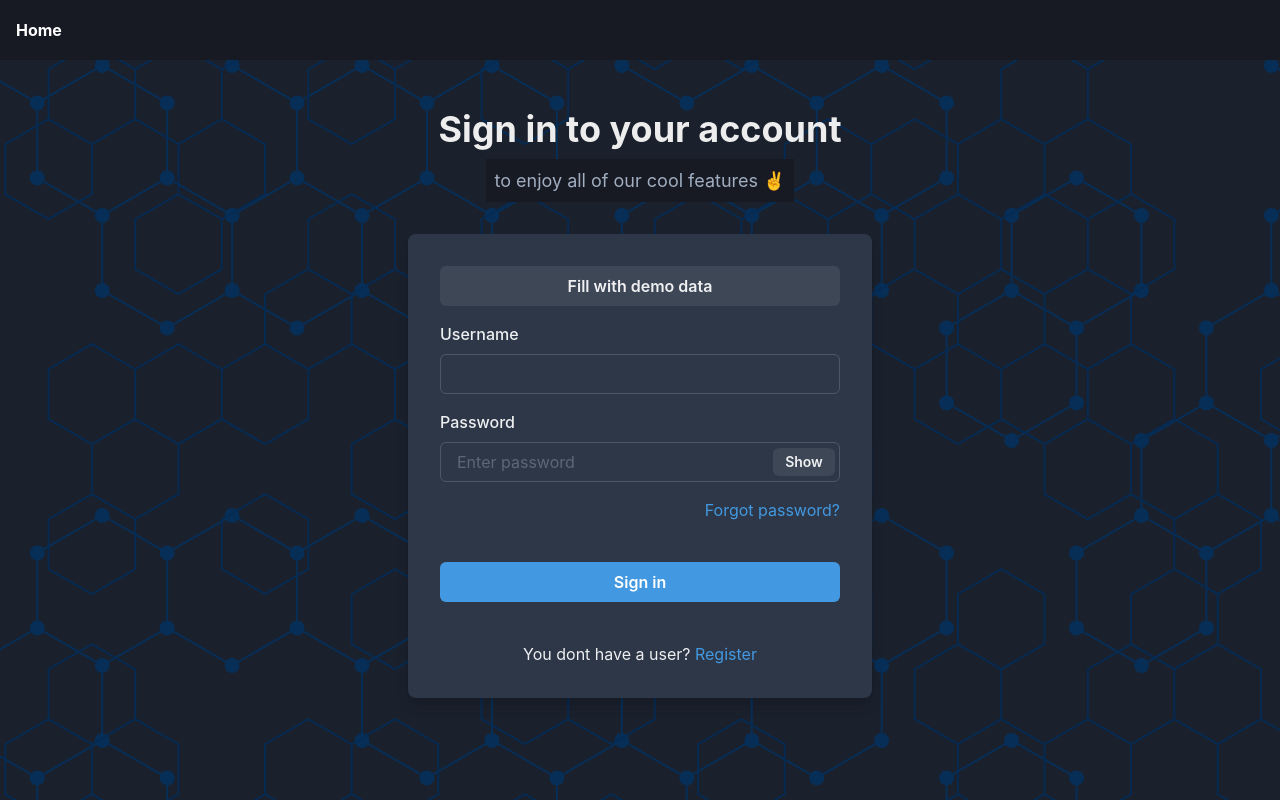
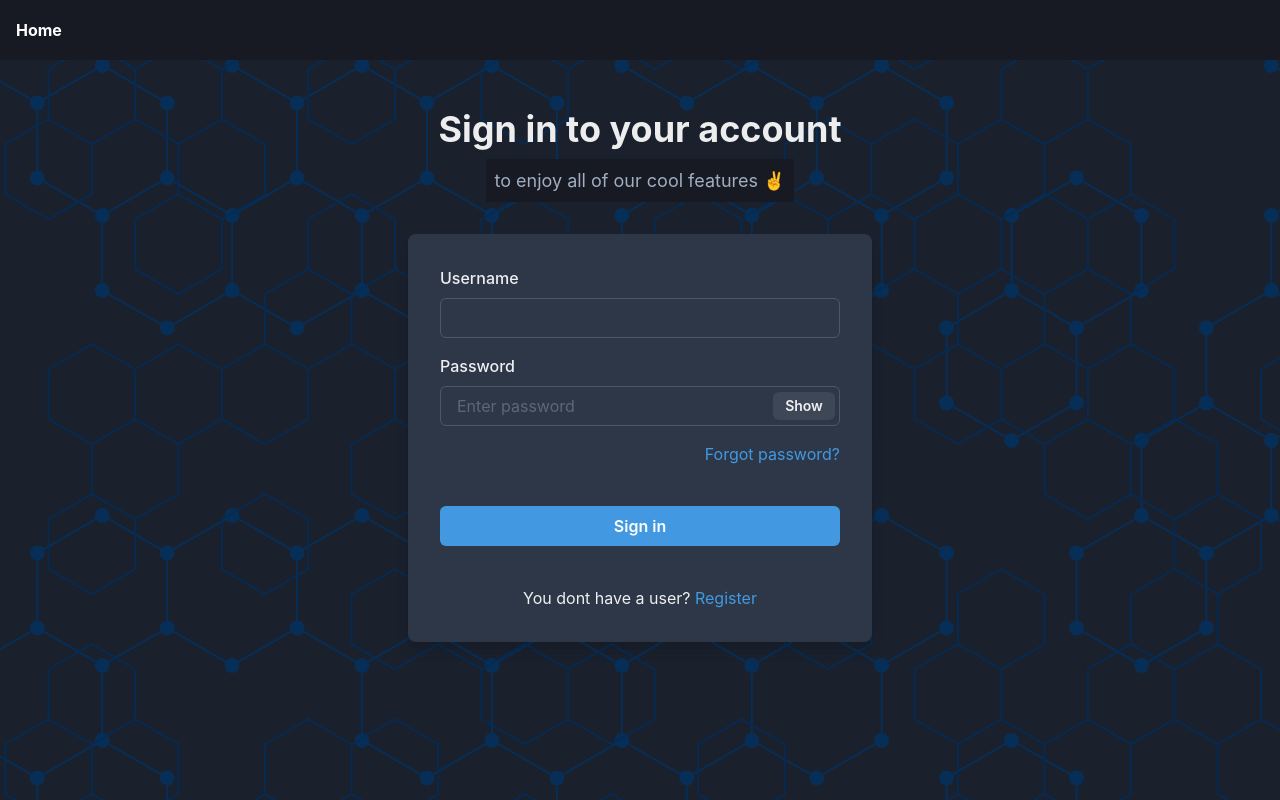
Before and after one commit to alaanescobedo/my-files-web, a Next.js app: page /auth/login in a window 1280 px wide. Built offline with nearby package versions, Linux system fonts and the light colour scheme.

Commit message:
refactor: clean button generate login demo

```diff
--- a/pages/auth/login.tsx
+++ b/pages/auth/login.tsx
@@ -36,13 +36,6 @@ export default function Login() {
     await login(data.username, data.password)
   })
 
-  const handleFillWithDemoData = () => {
-    setValue('username', 'demo_user')
-    setValue('password', 'demo_password')
-  }
-
-  onSuccess({ redirectTo: '/' })
-
   return (
     <Flex
       align={'center'}
@@ -78,9 +71,6 @@ export default function Login() {
               </Alert>
             </RenderIf>
 
-            <Button onClick={handleFillWithDemoData}>
-              Fill with demo data
-            </Button>
             <FormControl id="username">
               <FormLabel>Username</FormLabel>
               <Input type="username" {...register("username")} />
```
